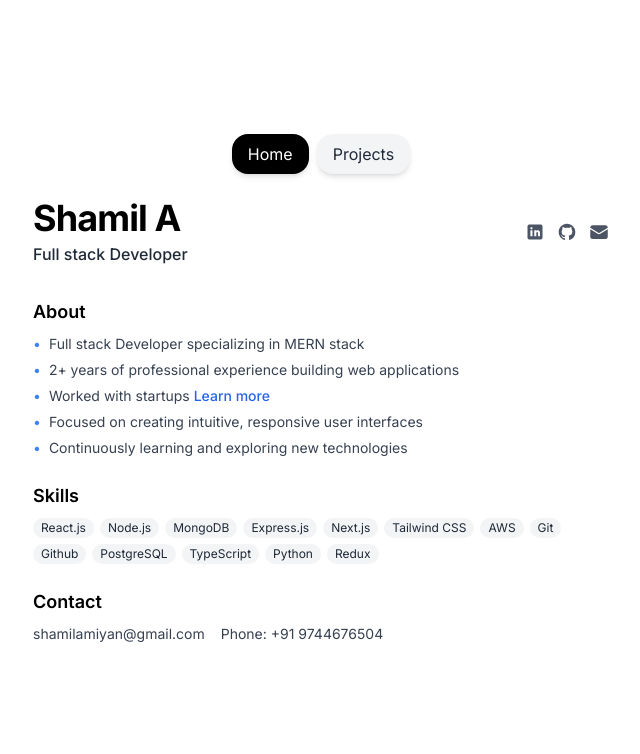
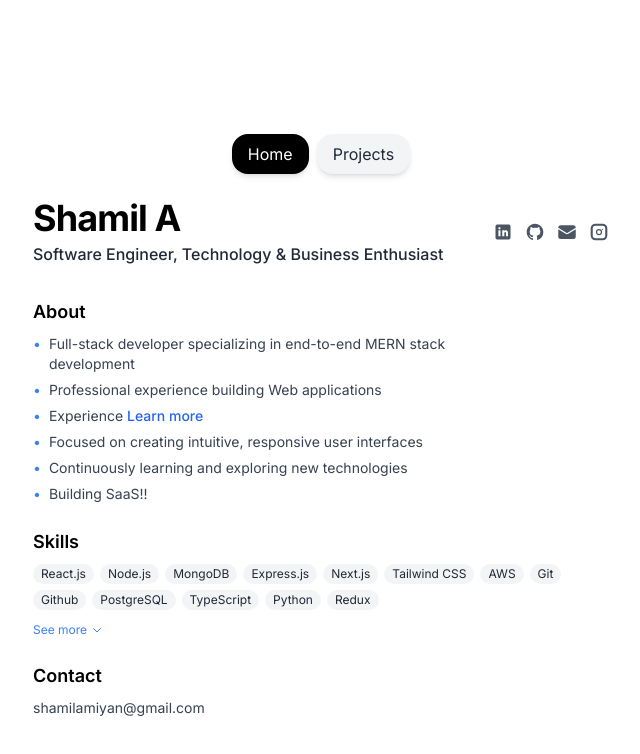
Before and after one commit to Shaamiilll/Shamil-Nextjs-Portfolio, a Next.js app: page / in a window 1280 px wide. Shown: the top 754 px of the page, without its empty margins (319-959 px from the left). Built offline with nearby package versions, Linux system fonts and the light colour scheme.

Commit message:
Updated the skills and other things

```diff
--- a/src/components/Header.tsx
+++ b/src/components/Header.tsx
@@ -21,7 +21,7 @@ const Header = () => {
           transition={{ delay: 0.2, duration: 1, ease: "easeInOut" }}
           className="mt-1 text-sm sm:text-base font-medium text-gray-800"
         >
-          Full stack Developer
+          Software Engineer, Technology & Business Enthusiast
         </motion.p>
       </div>
       <SocialLinks />
--- a/src/components/ProjectsPage.tsx
+++ b/src/components/ProjectsPage.tsx
@@ -8,7 +8,7 @@ const ProjectsPage = () => {
     {
       title: "White Label Quotation Service - SaaS Website",
       description: "A SaaS platform for generating and downloading white-label quotations.A large scale project with multiple features.",
-      sourceCode: "https://github.com/quotely-co/client",
+      // sourceCode: "https://github.com/quotely-co/client",
       liveLink: "https://quotely.shop",
       technologies: ["React", "Node.js", "Express", "MongoDB", "AWS", "PDF Download" ,"3D Model"]
     },
--- a/src/components/SocialLinks.tsx
+++ b/src/components/SocialLinks.tsx
@@ -41,6 +41,16 @@ const SocialLinks = () => {
           <path d="M22.5 6.908V6.75a3 3 0 00-3-3h-15a3 3 0 00-3 3v.158l9.714 5.978a1.5 1.5 0 001.572 0L22.5 6.908z" />
         </svg>
       </motion.a>
+      {/* Instagram */}
+      <motion.a
+        href="https://www.instagram.com/shaamiilll" // <-- Replace with your actual IG
+        whileHover={{ scale: 1.1 }}
+        className="text-gray-600 hover:text-pink-500"
+      >
+        <svg className="w-5 h-5" fill="currentColor" viewBox="0 0 24 24" aria-hidden="true">
+          <path d="M7.75 2A5.75 5.75 0 002 7.75v8.5A5.75 5.75 0 007.75 22h8.5A5.75 5.75 0 0022 16.25v-8.5A5.75 5.75 0 0016.25 2h-8.5zM4.5 7.75a3.25 3.25 0 013.25-3.25h8.5a3.25 3.25 0 013.25 3.25v8.5a3.25 3.25 0 01-3.25 3.25h-8.5a3.25 3.25 0 01-3.25-3.25v-8.5zm11.75.25a.75.75 0 100 1.5.75.75 0 000-1.5zM12 8.25a3.75 3.75 0 100 7.5 3.75 3.75 0 000-7.5zm-2.25 3.75a2.25 2.25 0 114.5 0 2.25 2.25 0 01-4.5 0z" />
+        </svg>
+      </motion.a>
     </motion.div>
   );
 };
--- a/src/components/sections/AboutSection.tsx
+++ b/src/components/sections/AboutSection.tsx
@@ -4,15 +4,16 @@ import { motion } from "framer-motion";
 
 const AboutSection = () => {
   const aboutItems = [
-    "Full stack Developer specializing in MERN stack",
-    "2+ years of professional experience building web applications",
+    "Full-stack developer specializing in end-to-end MERN stack development",
+    "Professional experience building Web applications",
     {
-      text: "Worked with startups",
+      text: "Experience",
       link: "https://www.linkedin.com/in/shamilamiyan/details/experience/",
       linkText: "Learn more"
     },
     "Focused on creating intuitive, responsive user interfaces",
-    "Continuously learning and exploring new technologies"
+    "Continuously learning and exploring new technologies",
+    "Building SaaS!!",
   ];
 
   return (
--- a/src/components/sections/ContactSection.tsx
+++ b/src/components/sections/ContactSection.tsx
@@ -19,7 +19,6 @@ const ContactSection = () => {
         >
           shamilamiyan@gmail.com
         </motion.a>
-        <p className="text-xs sm:text-sm text-gray-700">Phone: +91 9744676504</p>
       </div>
     </motion.div>
   );
--- a/src/components/sections/SkillsSection.tsx
+++ b/src/components/sections/SkillsSection.tsx
@@ -1,9 +1,25 @@
 // File: components/sections/SkillsSection.js
-import React from "react";
-import { motion } from "framer-motion";
+import React, { useState } from "react";
+import { motion, AnimatePresence } from "framer-motion";
 
 const SkillsSection = () => {
-  const skills = ["React.js", "Node.js", "MongoDB", "Express.js", "Next.js", "Tailwind CSS", "AWS", "Git", "Github", "PostgreSQL", "TypeScript", "Python", "Redux" ];
+  const [showAllSkills, setShowAllSkills] = useState(false);
+
+  const initialSkills = [
+    "React.js", "Node.js", "MongoDB", "Express.js",
+    "Next.js", "Tailwind CSS", "AWS", "Git",
+    "Github", "PostgreSQL", "TypeScript", "Python", "Redux"
+  ];
+
+  const additionalSkills = [
+    "Socket.io", "Cloudinary", "Twilio", "SendGrid",
+    "Firebase", "Node Mailer", "OAuth 2.0", "JWT",
+    "Postman", "JIRA", "S3"
+  ];
+
+  const displaySkills = showAllSkills
+    ? [...initialSkills, ...additionalSkills]
+    : initialSkills;
 
   return (
     <motion.div
@@ -14,17 +30,45 @@ const SkillsSection = () => {
     >
       <h2 className="font-semibold text-base sm:text-lg">Skills</h2>
       <div className="mt-2 flex flex-wrap gap-1.5">
-        {skills.map((skill, index) => (
+        <AnimatePresence>
+          {displaySkills.map((skill, index) => (
             <motion.span
-            key={index}
+              key={skill}
+              initial={{ opacity: 0, scale: 0.8 }}
+              animate={{ opacity: 1, scale: 1 }}
+              exit={{ opacity: 0, scale: 0.8 }}
+              transition={{
+                delay: showAllSkills && index >= initialSkills.length
+                  ? (index - initialSkills.length) * 0.05
+                  : index * 0.05,
+                duration: 0.2
+              }}
               className="px-2 py-0.5 bg-gray-100 text-gray-800 text-xs rounded-full"
               whileHover={{ scale: 1.05, backgroundColor: "#e0f2fe" }}
-            transition={{ duration: 0.2 }}
             >
               {skill}
             </motion.span>
           ))}
+        </AnimatePresence>
       </div>
+
+      <motion.button
+        onClick={() => setShowAllSkills(!showAllSkills)}
+        className="mt-3 text-xs text-blue-500 hover:text-blue-700 flex items-center"
+        whileHover={{ scale: 1.05 }}
+        whileTap={{ scale: 0.95 }}
+      >
+        <span>{showAllSkills ? "See less" : "See more"}</span>
+        <svg
+          xmlns="http://www.w3.org/2000/svg"
+          className={`h-3 w-3 ml-1 transition-transform ${showAllSkills ? "rotate-180" : ""}`}
+          fill="none"
+          viewBox="0 0 24 24"
+          stroke="currentColor"
+        >
+          <path strokeLinecap="round" strokeLinejoin="round" strokeWidth={2} d="M19 9l-7 7-7-7" />
+        </svg>
+      </motion.button>
     </motion.div>
   );
 };
```
Lines whose indentation alone changed are shown as unchanged.
